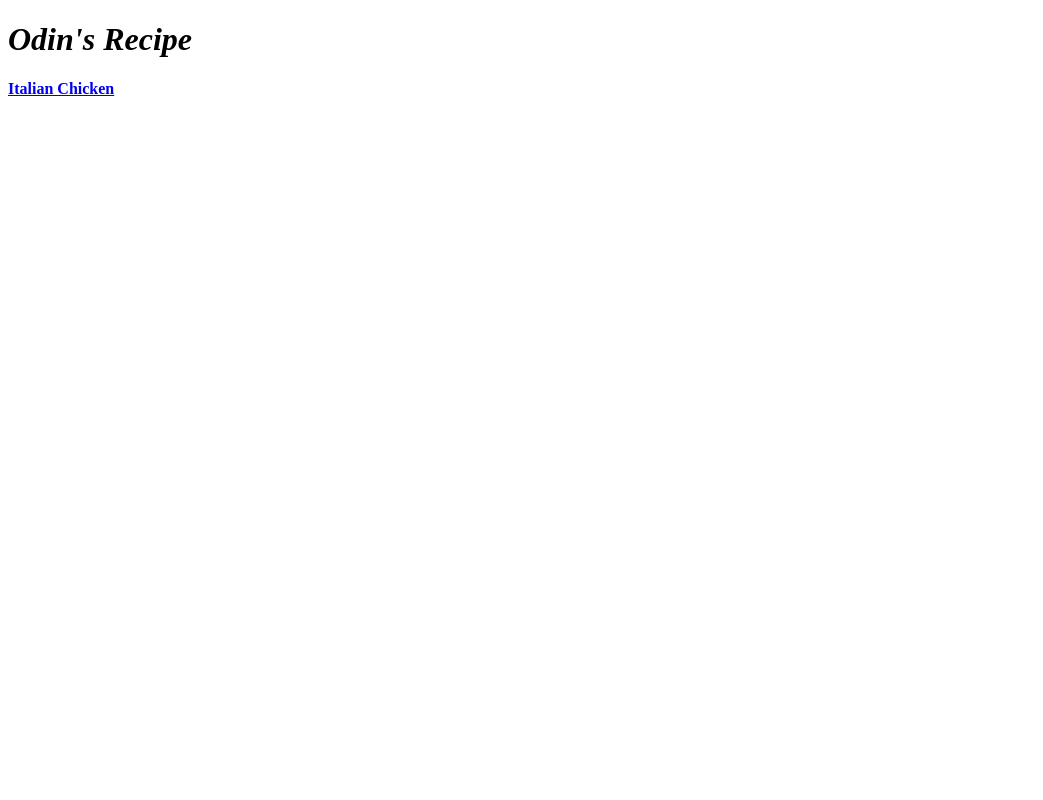
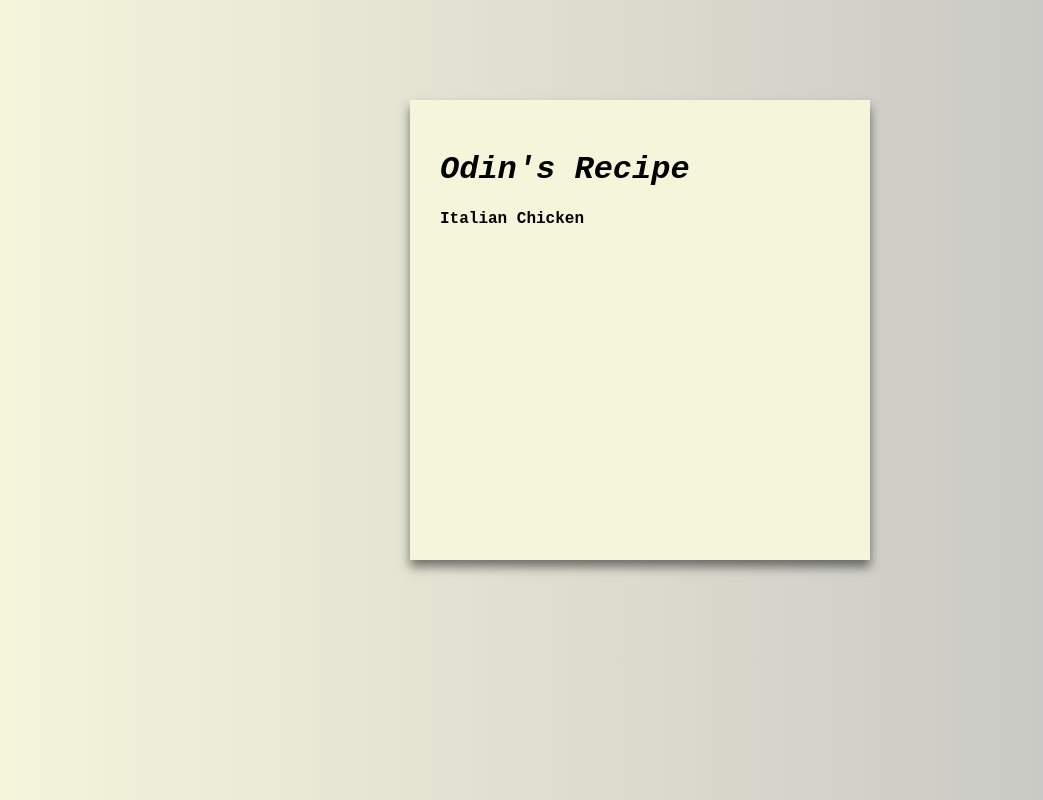
Before and after one commit to alvinsoriano04/odin-recipes, a plain HTML site: page index.html in a window 1280 px wide. Shown: the whole page, without its empty margins (0-1043 px from the left). Drawn offline with Linux system fonts and the light colour scheme.

Commit message:
version 1.001

```diff
--- a/index.html
+++ b/index.html
@@ -5,9 +5,14 @@
     <meta http-equiv="X-UA-Compatible" content="IE=edge">
     <meta name="viewport" content="width=device-width, initial-scale=1.0">
     <title>Odin's Recipe</title>
+    <link rel="stylesheet" href="style.css">
 </head>
 <body>
-    <h1><em>Odin's Recipe</em></h1>
-    <a href="recipes/italianChicken.html"><strong>Italian Chicken  </strong></a>
+    <div class="parent">
+        <h1><em>Odin's Recipe</em></h1>
+    <div class="child">
+        <a href="recipes/italianChicken.html"><strong>Italian Chicken  </strong></a>
+    </div>
+    </div>
 </body>
 </html>
--- /dev/null
+++ b/style.css
@@ -0,0 +1,25 @@
+*{
+    font-family: 'Courier New', Courier, monospace;
+    color: BLACK;
+}
+body{
+    background:linear-gradient(990deg,silver,beige);
+}
+.parent{
+    display: relative;
+    padding: 30px;
+    margin: 100px auto;
+    min-height: 400px;
+    width: 400px;
+    background-color: beige;
+    box-shadow: 0px 7px 10px 0px rgb(0,0,0,0.5);
+}
+.child{
+    width: 100%;
+    height: 30px;
+    display: block;
+
+}
+.child a{
+    text-decoration: none;
+}
```
Also changed, not shown: 1 other file.
